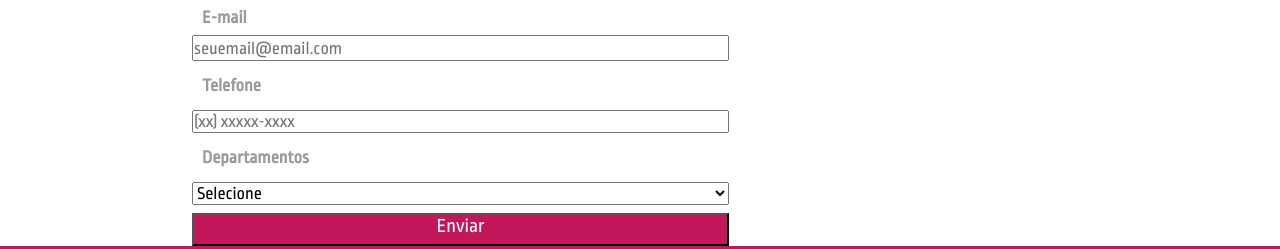
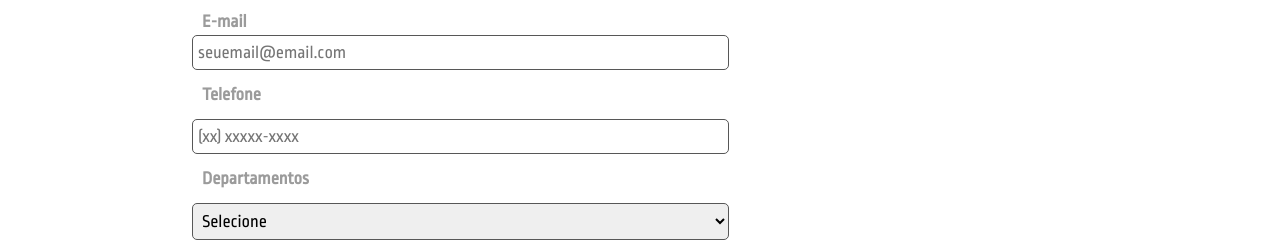
Before and after one commit to MoraesMari/Projeto-shoes-store, a plain HTML site: page trabalhe-conosco.html in a window 1280 px wide. Shown: the part 306-555 px from the top of the page. Drawn offline with Linux system fonts and the light colour scheme.

Commit message:
estilizando formulario

```diff
--- a/styles/style-trabalhe-conosco.css
+++ b/styles/style-trabalhe-conosco.css
@@ -86,14 +86,13 @@ header .logo{
     margin-top: 15px;
     margin-left: 10px;
     font-size: 18px;
-    color: #9B9B9B
+    color: #9B9B9B;
 }
 
 
 #caixaform {
     display: left;
     width: 537px;
-    height: 26px;
     font-size: 18px;
 }
 
@@ -103,7 +102,6 @@ header .logo{
     font-size: 20px;
     font-family: 'Ropa Sans', sans-serif;
     width: 537px;
-    height: 33px;
     padding-bottom: 15px;
 }
 
@@ -146,6 +144,32 @@ header .logo{
     margin-left: 0px;
     font-size: 18px;
     width: 537px;
+}
+
+.form input {
+    padding: 7px 0px 7px 5px;
+    border-radius: 5px;
+    border: 0.5px solid #575757;
+}
+
+.form select {
+    padding: 7px 0px 7px 5px;
+    border-radius: 5px;
+    border: 0.5px solid #575757;
+}
+
+button {
+    background-color: #C2185B;
+    border-radius: 5px;
+    border: 0.5px solid #C2185B;
+    cursor: pointer;
+    padding-top: 15px;
+    margin: 50px auto;
+    transition: all 0.4s;
+}
+
+button:hover {
+    background-color: #FFF
 }
 
 
```
